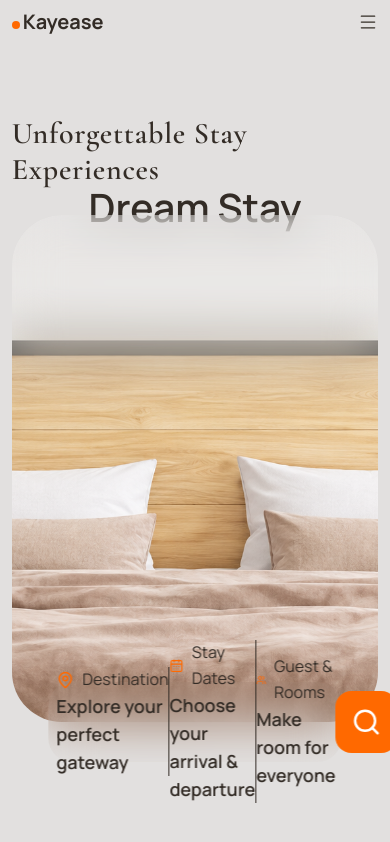
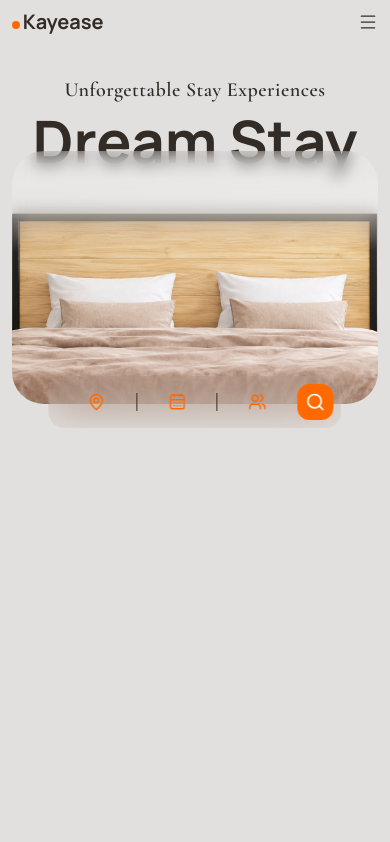
Before and after one commit to RaviKayease/Kayease-Hotel, a Next.js app: page / in a window 390 px wide. Built offline with nearby package versions, Linux system fonts and the light colour scheme.

Commit message:
MadeHeroSectionResponsiveForMobile

```diff
--- a/app/page.tsx
+++ b/app/page.tsx
@@ -12,20 +12,20 @@ const cormorant = Cormorant_Garamond({
 const HomePage = () => {
   return (
     <div>
-      <div className="flex flex-col items-center mt-20">
+      <div className="flex flex-col items-center mt-10 lg:mt-20">
         <p
-          className={`${cormorant.className} text-3xl font-bold tracking-wide italic`}
+          className={`${cormorant.className} text-xl lg:text-3xl font-bold tracking-wide italic`}
         >
           Unforgettable Stay Experiences
         </p>
 
         <div className="relative w-full flex flex-col items-center">
-          <h1 className="relative z-0 font-semibold text-[10vw] leading-none">
+          <h1 className="relative z-0 font-bold lg:font-semibold text-[15vw] lg:text-[10vw] leading-none mt-2">
             Dream Stay
           </h1>
 
-          <div className="absolute top-[70%] z-10 h-[60vh] w-full">
-            <div className="relative h-full w-full overflow-hidden rounded-[50px]">
+          <div className="absolute top-[70%] z-10 h-[30vh] lg:h-[60vh] w-full">
+            <div className="relative h-full w-full overflow-hidden rounded-4xl lg:rounded-[50px]">
               <Image
                 src={HeroIamge}
                 alt="Hero Image"
@@ -41,7 +41,7 @@ const HomePage = () => {
               />
 
               <div
-                className="absolute inset-x-0 top-0 h-[40%] bg-white/15 backdrop-blur-xl"
+                className="absolute inset-x-0 top-0 h-[40%] bg-white/15 backdrop-blur-sm lg:backdrop-blur-xl"
                 style={{
                   maskImage:
                     "linear-gradient(to bottom, black 0%, black 35%, transparent 100%)",
@@ -52,35 +52,36 @@ const HomePage = () => {
             </div>
 
             {/* Floating card */}
-            <div className="absolute -bottom-10 left-1/2 z-20 h-20 w-[80%] -translate-x-1/2 rounded-3xl bg-white-15 backdrop-blur-xl flex justify-around items-center px-2">
+            <div className="absolute -bottom-6 lg:-bottom-10 left-1/2 z-20 w-[80%] -translate-x-1/2 rounded-2xl lg:rounded-3xl bg-white-15 backdrop-blur-xl flex justify-around items-center p-2">
               <div className="flex flex-col items-center w-full border-r">
-                <div className="flex items-center gap-2">
+                <div className="flex flex-col justify-center lg:flex-row items-center gap-2">
                   <MapPin className="text-orange-500" size={18} />
-                  <p>Destination</p>
+                  <p className="hidden lg:block">Destination</p>
                 </div>
-                <p className="text-lg font-semibold">
+                <p className="hidden lg:block text-lg font-semibold">
                   Explore your perfect gateway
                 </p>
               </div>
               <div className="flex flex-col items-center w-full border-r">
-                <div className="flex items-center gap-2">
+                <div className="flex flex-col lg:flex-row items-center gap-2">
                   <CalendarDays className="text-orange-500" size={18} />
-                  <p>Stay Dates</p>
+                  <p className="hidden lg:block">Stay Dates</p>
                 </div>
-                <p className="text-lg font-semibold">
+                <p className="hidden lg:block text-lg font-semibold">
                   Choose your arrival & departure
                 </p>
               </div>
               <div className="flex flex-col items-center w-full">
-                <div className="flex items-center gap-2">
+                <div className="flex flex-col lg:flex-row items-center gap-2">
                   <Users className="text-orange-500" size={18} />
-                  <p>Guest & Rooms</p>
+                  <p className="hidden lg:block">Guest & Rooms</p>
                 </div>
-                <p className="text-lg font-semibold">Make room for everyone</p>
+                <p className="hidden lg:block text-lg font-semibold">
+                  Make room for everyone
+                </p>
               </div>
-
-              <div className="bg-orange-500 p-4 rounded-2xl">
-                <Search className="text-white" size={30} />
+              <div className="bg-orange-500 p-2 lg:p-4 rounded-xl lg:rounded-2xl">
+                <Search className="text-white size-5 sm:size-7" />
               </div>
             </div>
           </div>
```
